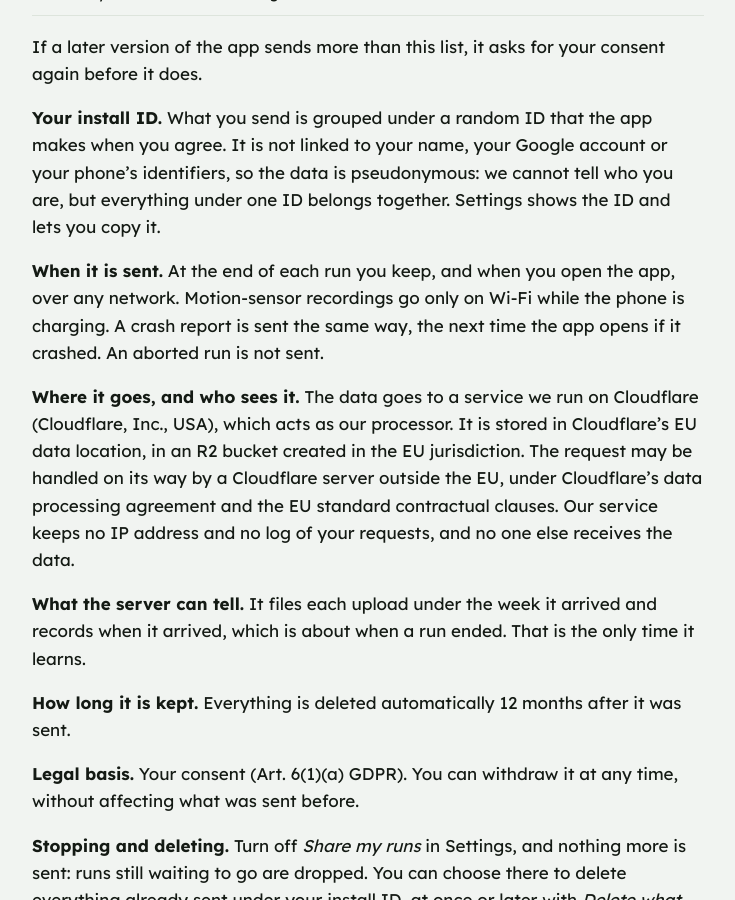
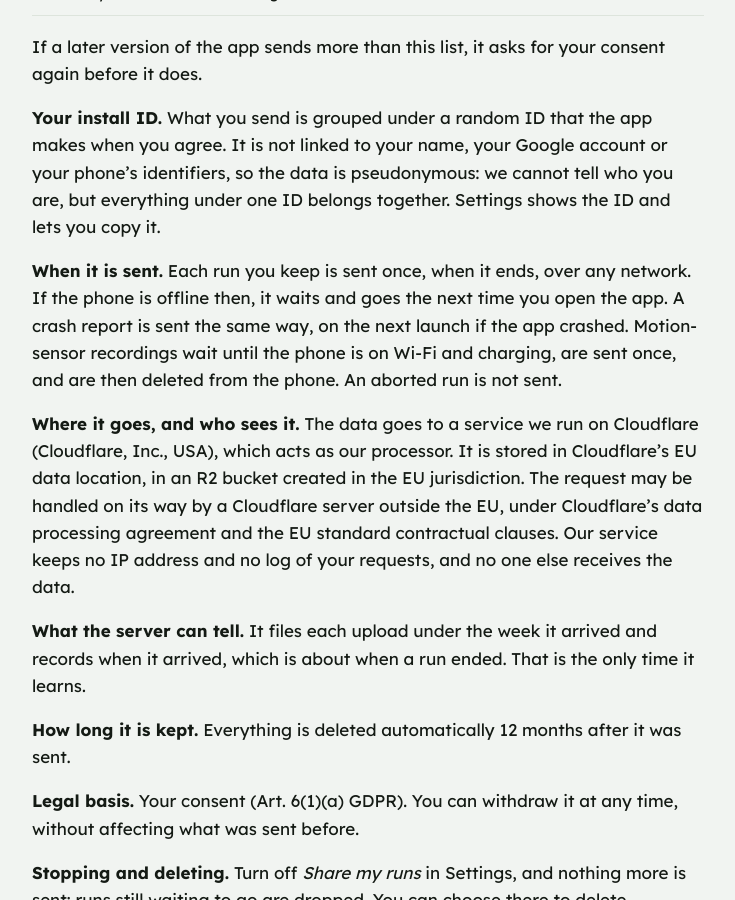
Before and after one commit to joergdietrich/ThePacer-Web, a Jekyll site: the page built from privacy.md, in a window 1280 px wide and 900 px high, scrolled down 2811 px. Shown: the whole window, without its empty margins (272-1007 px from the left). Built offline with Jekyll 4.4.1, drawn with Linux system fonts in a browser that asks for light colours.

Commit message:
Say each run and recording is sent once
Co-Authored-By: Claude Opus 5.5 <noreply@anthropic.com>

```diff
--- a/privacy.md
+++ b/privacy.md
@@ -65,7 +65,7 @@ If a later version of the app sends more than this list, it asks for your consen
 
 **Your install ID.** What you send is grouped under a random ID that the app makes when you agree. It is not linked to your name, your Google account or your phone's identifiers, so the data is pseudonymous: we cannot tell who you are, but everything under one ID belongs together. Settings shows the ID and lets you copy it.
 
-**When it is sent.** At the end of each run you keep, and when you open the app, over any network. Motion-sensor recordings go only on Wi-Fi while the phone is charging. A crash report is sent the same way, the next time the app opens if it crashed. An aborted run is not sent.
+**When it is sent.** Each run you keep is sent once, when it ends, over any network. If the phone is offline then, it waits and goes the next time you open the app. A crash report is sent the same way, on the next launch if the app crashed. Motion-sensor recordings wait until the phone is on Wi-Fi and charging, are sent once, and are then deleted from the phone. An aborted run is not sent.
 
 **Where it goes, and who sees it.** The data goes to a service we run on Cloudflare (Cloudflare, Inc., USA), which acts as our processor. It is stored in Cloudflare's EU data location, in an R2 bucket created in the EU jurisdiction. The request may be handled on its way by a Cloudflare server outside the EU, under Cloudflare's data processing agreement and the EU standard contractual clauses. Our service keeps no IP address and no log of your requests, and no one else receives the data.
 
```
